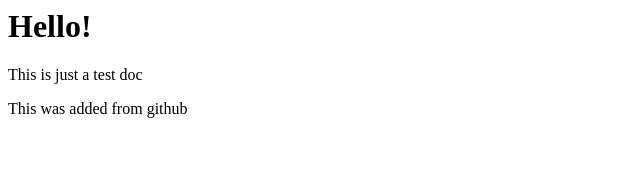
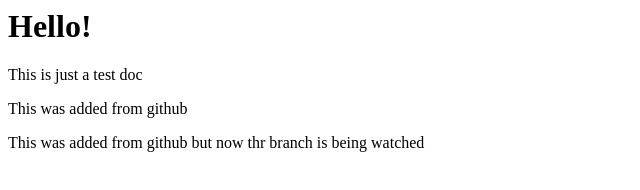
Before and after one commit to RubenDarioMolina/GitGitHubWork, a plain HTML site: page index.html in a window 1280 px wide. Shown: the whole page, without its empty margins (0-640 px from the left). Drawn offline with Linux system fonts and the light colour scheme.

Commit message:
Update index.html from GitHub
With the branch being watched from the local repository

```diff
--- a/index.html
+++ b/index.html
@@ -5,3 +5,6 @@
 <div>
   <p>This was added from github</p>
 </div>
+<div>
+  <p>This was added from github but now thr branch is being watched</p>
+</div>
```
